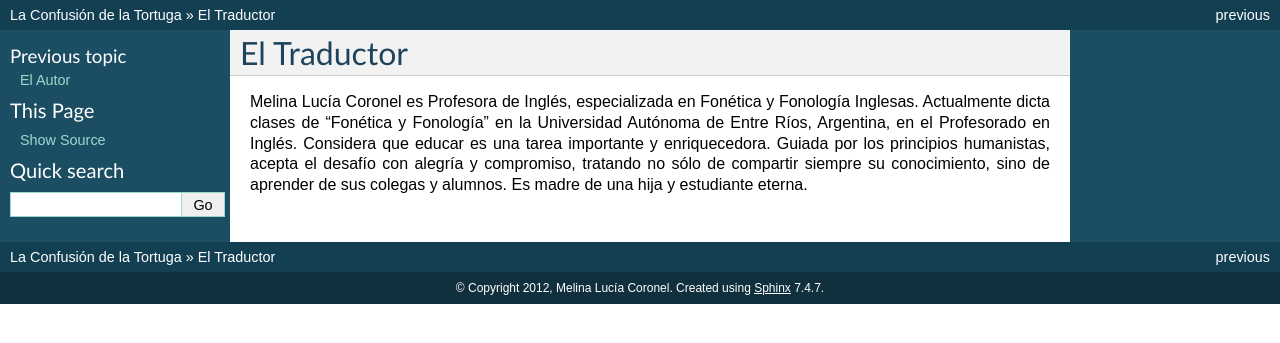
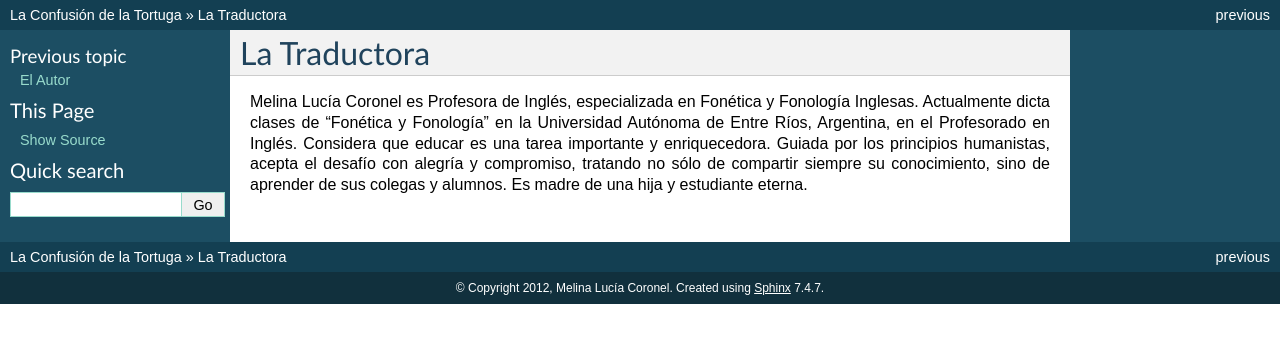
Before and after one commit to humitos/turtle-confusion-es, a Sphinx documentation site: the page built from docs/the_translator.rst, in a window 1280 px wide. Shown: the top 343 px of the page. Built offline with Sphinx 7.4.7, drawn with Linux system fonts in a browser that asks for light colours.

Commit message:
Translation changed #35

```diff
--- a/docs/how_to_use_this_booklet.rst
+++ b/docs/how_to_use_this_booklet.rst
@@ -86,4 +86,4 @@ Considero que el líder de un grupo de resolución de problemas tiene responsabi
 
     Asegúrate de poder admitir no saber las respuestas - entonces serás libre de participar en los procesos grupales. Sobre todo - ¡disfruta la aventura!
 
-.. [#] N. del T.: Se decidió traducir los comandos de LSCI Apple Logo a comandos de Turtle Art (una actividad de la plataforma educativa Sugar), ya que la implementación de LSCI Apple Logo que se menciona en el original está en desuso. Para que el grupo de comandos sea consistente con los que existen en Turtle Art, los comandos TO (PARA), END (FIN) y EDIT (EDITAR), fueron reemplazados por ACCIÓN.
+.. [#] N. de la T.: Se decidió traducir los comandos de LSCI Apple Logo a comandos de Turtle Art (una actividad de la plataforma educativa Sugar), ya que la implementación de LSCI Apple Logo que se menciona en el original está en desuso. Para que el grupo de comandos sea consistente con los que existen en Turtle Art, los comandos TO (PARA), END (FIN) y EDIT (EDITAR), fueron reemplazados por ACCIÓN.
--- a/docs/puzzle-29.rst
+++ b/docs/puzzle-29.rst
@@ -43,4 +43,4 @@ Respiró hondo y leyó en voz alta: [#]_
 
 Me senté en silencio y lo tuve en cuenta.
 
-.. [#] N. del T.: Aunque se buscó una traducción publicada del poema de Alfred Lord Tennyson, "The Poet's Mind", la misma no fue encontrada. Por tal motivo, se procedió a traducir, tratando de mantener la estética, métrica y rima del poema respetuosamente, pues forma parte de la literatura universal y lejos queremos estar realizar un trabajo irrespetuoso. Se hace informe de éste hecho en ésta nota.
+.. [#] N. de la T.: Aunque se buscó una traducción publicada del poema de Alfred Lord Tennyson, "The Poet's Mind", la misma no fue encontrada. Por tal motivo, se procedió a traducir, tratando de mantener la estética, métrica y rima del poema respetuosamente, pues forma parte de la literatura universal y lejos queremos estar realizar un trabajo irrespetuoso. Se hace informe de éste hecho en ésta nota.
--- a/docs/the_translator.rst
+++ b/docs/the_translator.rst
@@ -1,4 +1,4 @@
-El Traductor
-============
+La Traductora
+=============
 
 Melina Lucía Coronel es Profesora de Inglés, especializada en Fonética y Fonología Inglesas. Actualmente dicta clases de "Fonética y Fonología" en la Universidad Autónoma de Entre Ríos, Argentina, en el Profesorado en Inglés. Considera que educar es una tarea importante y enriquecedora. Guiada por los principios humanistas, acepta el desafío con alegría y compromiso, tratando no sólo de compartir siempre su conocimiento, sino de aprender de sus colegas y alumnos. Es madre de una hija y estudiante eterna.
```
